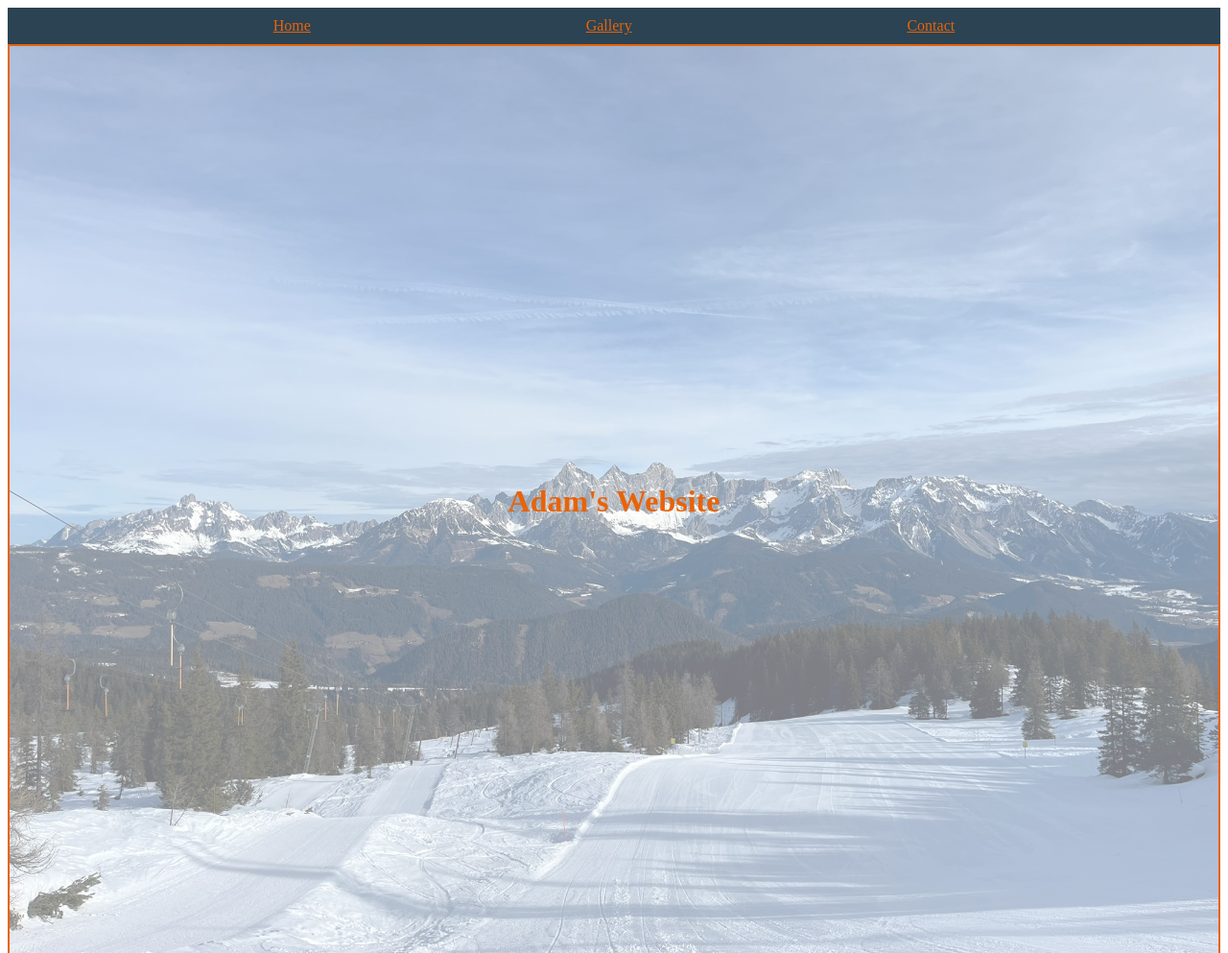
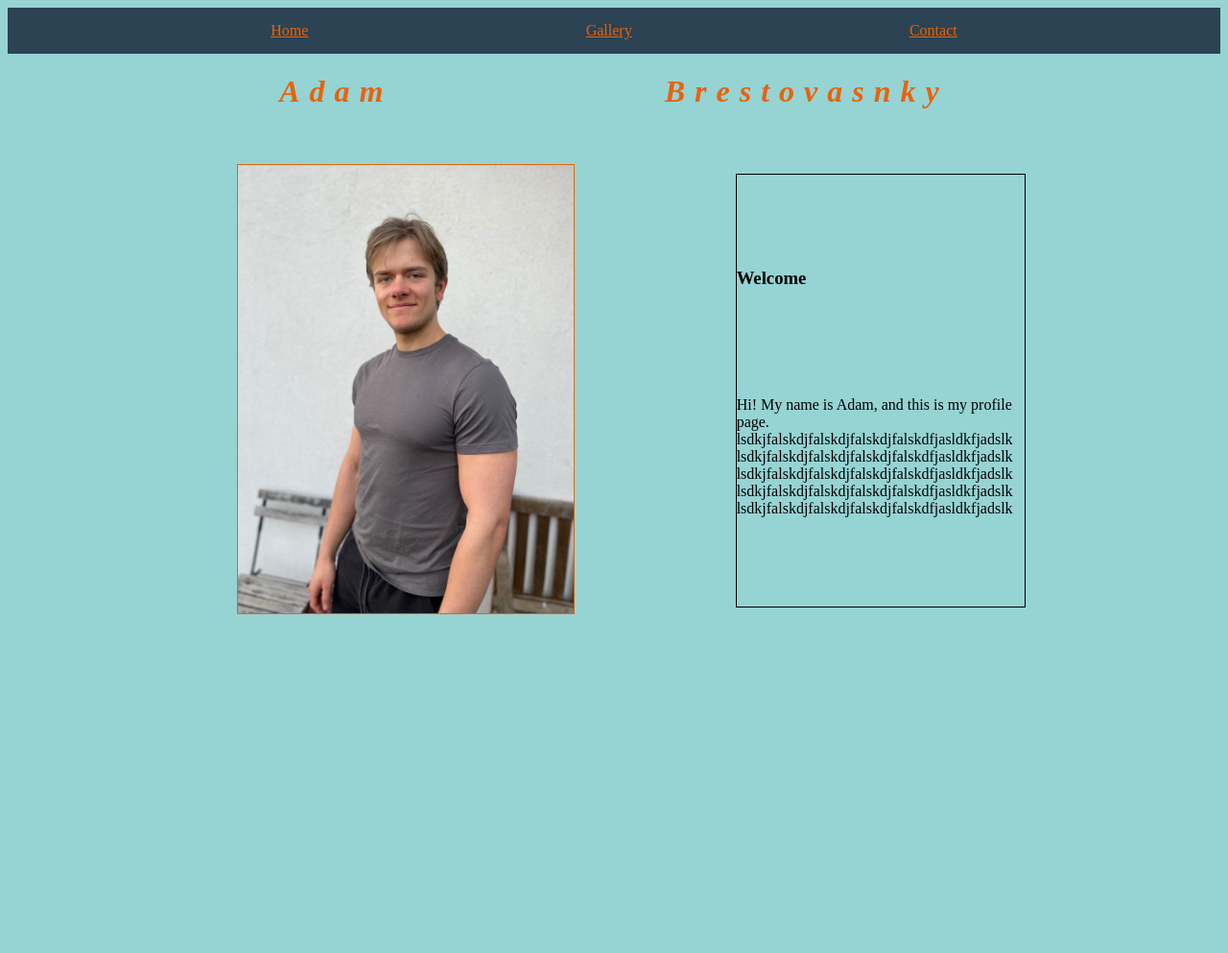
Before and after one commit to NocturnalC0der/WebTech_Personal_Website, a plain HTML site: page index.html in a window 1280 px wide. Shown: the top 993 px of the page at 96% size. After the commit the page ends 800 px from the top, so only its background shows below. Drawn offline with Linux system fonts and the light colour scheme.

Commit message:
testing :

```diff
--- a/index.html
+++ b/index.html
@@ -8,7 +8,6 @@
   </head>
   <body>
     <!-- Navbar stays the same everywhere -->
-
     <nav>
       <a href="../index.html">Home</a>
       <a href="./pages/gallery.html">Gallery</a>
@@ -17,7 +16,12 @@
 
     <!-- ----------------------------------- -->
 
-    <!-- Section 1 - Banner image with heading -->
+    <div id="name-heading-cont">
+      <h1 id="name-heading">Adam</h1>
+      <h1 id="surname-heading">Brestovasnky</h1>
+    </div>
+
+    <!-- Section 1 - Banner image with heading
     <div class="top_banner">
       <img
         id="banner-img"
@@ -29,16 +33,21 @@
       <div class="heading">
         <h1>Adam's Website</h1>
       </div>
-    </div>
+    </div> -->
 
     <!-- Section 2 - page content -->
 
-    <div id="about_me1">
-      <div>
+    <div id="about-me1">
+      <div id="img-cont">
         <img class="content-image" src="images/profile_pic.jpeg" alt="" />
       </div>
-      <div>
-        <p>
+
+      <!-- <div></div> -->
+
+      <div class="p-cont">
+        <h3 class="subheading">Welcome</h3>
+
+        <p class="paragraph1">
           Hi! My name is Adam, and this is my profile page.
           lsdkjfalskdjfalskdjfalskdjfalskdfjasldkfjadslk
           lsdkjfalskdjfalskdjfalskdjfalskdfjasldkfjadslk
--- a/styles/style.css
+++ b/styles/style.css
@@ -1,4 +1,7 @@
 
+html {
+  background-color:  #96D3D3;
+}
 
 /* Constant navbar styling */
 nav {
@@ -19,20 +22,46 @@ nav {
 }
 
 nav a {
-  margin: 10px;
+  /* margin: 10px; */
+  padding: 15px;
   color: #E8630A
 }
 
+/* ------------ Name heading styling ------------ */
 
-/* Top banner styling */
+#name-heading-cont {
+  display: flex;
+  justify-content: space-evenly;
+  flex-wrap: wrap;
+}
+
+#name-heading {
+  color:#E8630A;
+  letter-spacing: 10px;
+  font-style: italic;
+
+
+}
+
+#surname-heading {
+  color:#E8630A;
+  letter-spacing: 10px;
+  font-style: italic;
+}
+
+/* ---------------------------------------- */
+
+
+/* Top banner styling
 
 .top_banner {
   position: relative;
   text-align: center;
   color: #E8630A;
   border: 2px solid #E8630A ;
-  height: 30%
-  /* opacity: 50%; */
+  height: 30%;
+  max-height: 300px;
+   opacity: 50%;
 }
 
 .heading {
@@ -44,17 +73,49 @@ nav a {
 
 #banner-img {
   opacity: 50%;
-}
+} */
 
 /* Main content */
 
-#about-me1 div {
-  display: flex
+#about-me1 {
+  display: flex;
+  justify-content: space-evenly;
+  /* align-items: center; */
+  flex-wrap: wrap;
+
+}
+
+/* #img-cont {
+  flex: 2;
+} */
+
+.p-cont {
+  /* This is a child of the flexbox */
+  align-self: center;
+
+  /* But also a flexbox itself */
+  display: flex;
+  flex-direction: column;
+  justify-content: space-evenly;
+  /* align-content: space-between; */
+
+  width: 300px;
+  height: 450px;
+  border: 1px solid black
+}
+
+.subheading {
+  align-self: flex-start;
+}
+
+.paragraph1 {
+  align-self: flex-end;
 }
 
 .content-image {
   /* size: 30%; */
-  width: 30%;
+  width: 350px;
   border: 1px solid #E8630A;
   margin: 10%;
+  /* background-color: antiquewhite; */
 }
```
